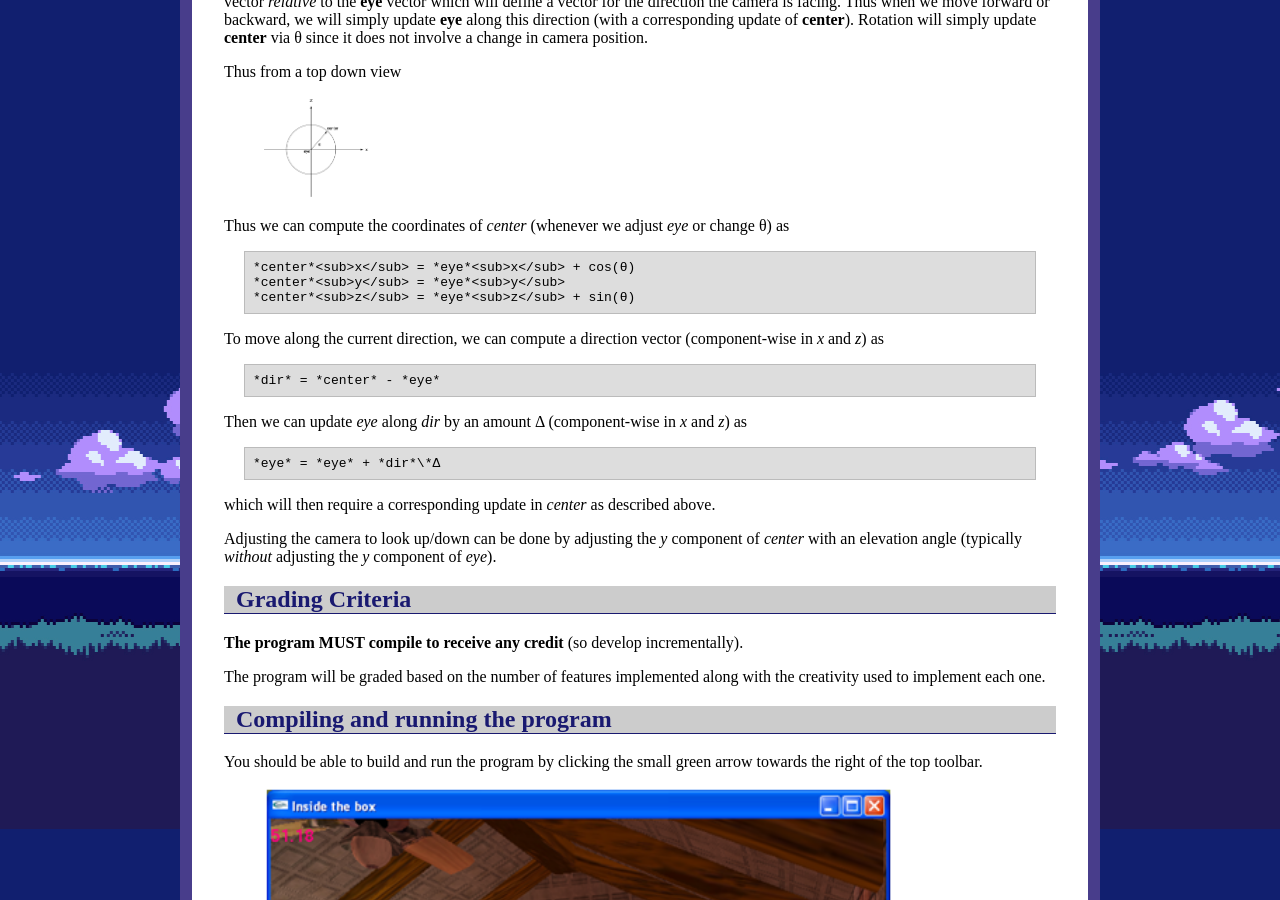
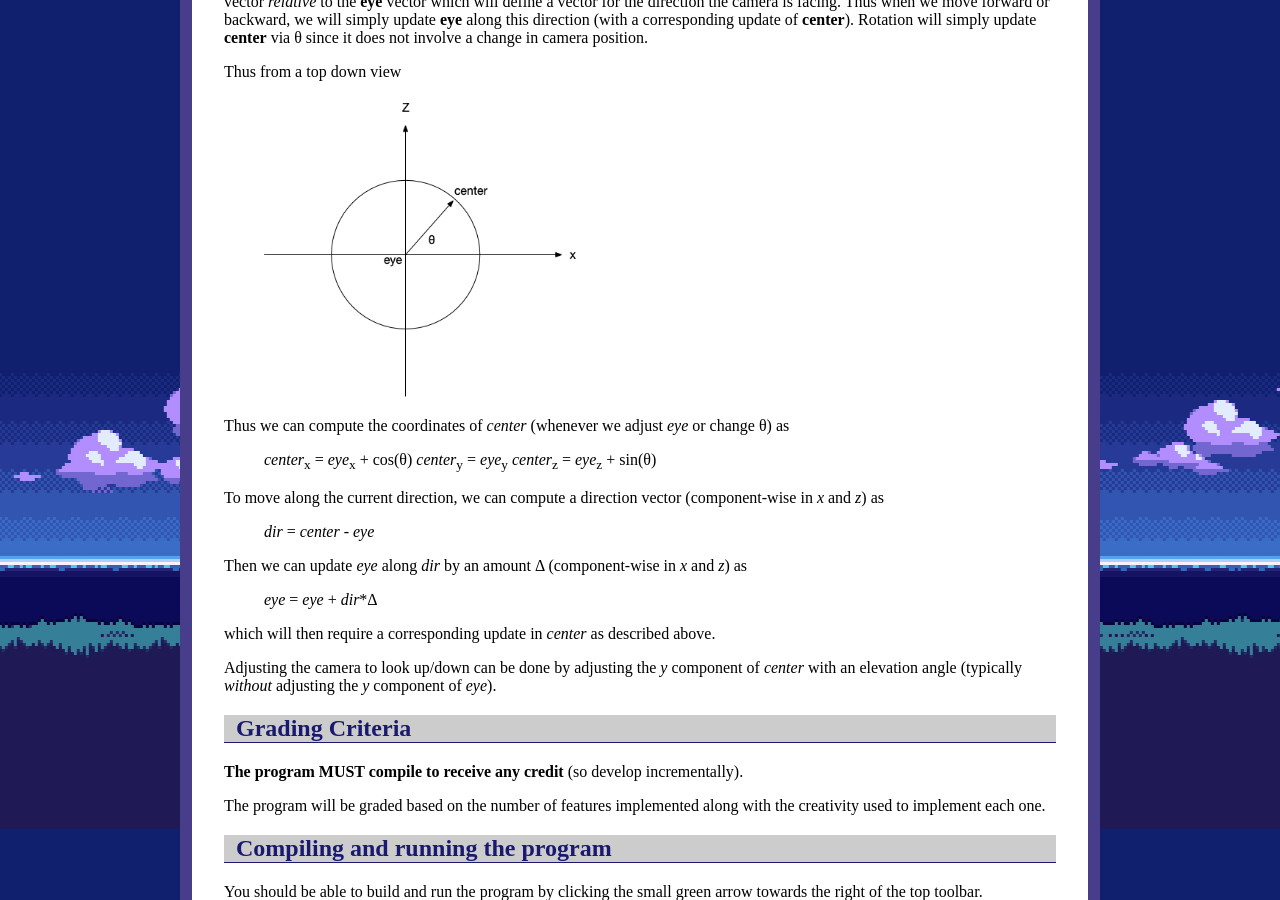
Before and after one commit to ycpcs/cs370-fall2020, a Jekyll site: the page built from assign/project.md, in a window 1280 px wide and 900 px high, scrolled down 1871 px. Built offline with Jekyll 4.4.1, drawn with Linux system fonts in a browser that asks for light colours.

Commit message:
update project
update project

```diff
--- a/assign/project.md
+++ b/assign/project.md
@@ -90,21 +90,21 @@ In order to accomplish a first person camera where the controls move or rotate t
 
 Thus from a top down view
 
-> <img src="images/project/camera.png" alt="Camera Diagram" height="100"/>
+> <img src="images/project/camera.png" alt="Camera Diagram" height="300"/>
 
 Thus we can compute the coordinates of *center* (whenever we adjust *eye* or change θ) as
 
-    *center*<sub>x</sub> = *eye*<sub>x</sub> + cos(θ)
-    *center*<sub>y</sub> = *eye*<sub>y</sub>
-    *center*<sub>z</sub> = *eye*<sub>z</sub> + sin(θ)
+> *center*<sub>x</sub> = *eye*<sub>x</sub> + cos(θ)
+> *center*<sub>y</sub> = *eye*<sub>y</sub>
+> *center*<sub>z</sub> = *eye*<sub>z</sub> + sin(θ)
 
 To move along the current direction, we can compute a direction vector (component-wise in *x* and *z*) as
 
-    *dir* = *center* - *eye*
+> *dir* = *center* - *eye*
 
 Then we can update *eye* along *dir* by an amount Δ (component-wise in *x* and *z*) as
 
-    *eye* = *eye* + *dir*\*Δ
+> *eye* = *eye* + *dir*\*Δ
 
 which will then require a corresponding update in *center* as described above.
 
```
